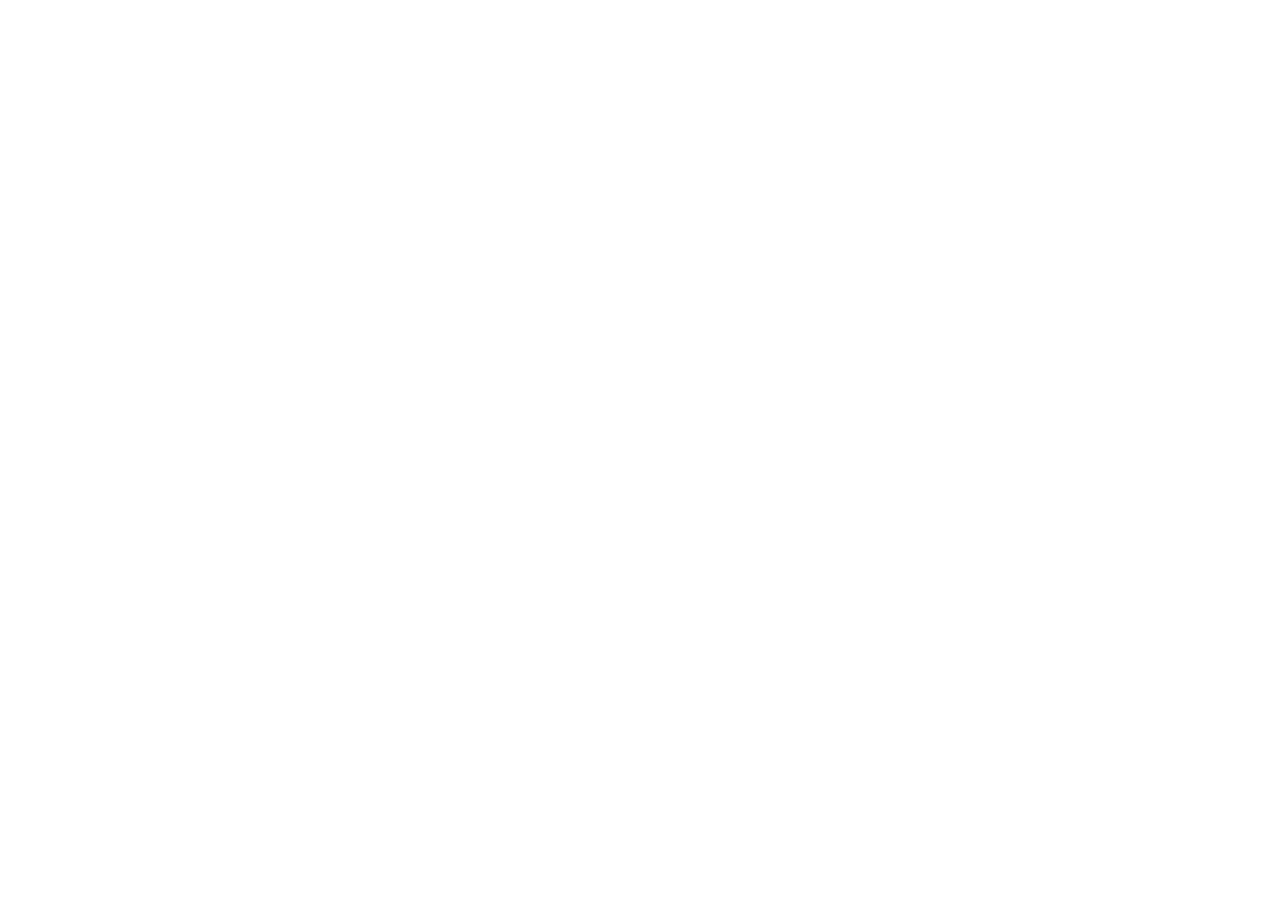
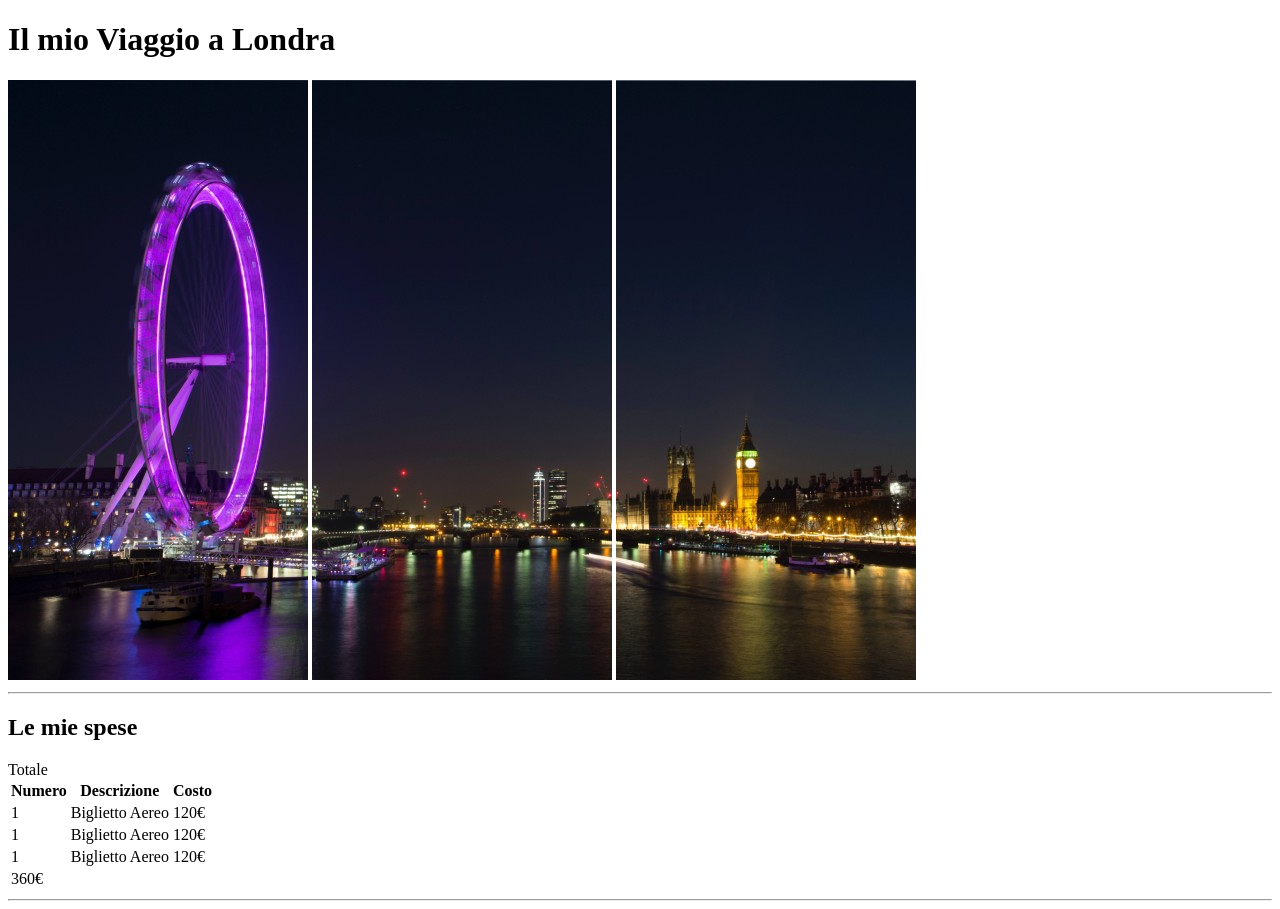
Before and after one commit to antonioferrigno28/html-london-trip, a plain HTML site: page index.html in a window 1280 px wide. Before the commit the page ends 800 px from the top, so only its background shows below. Drawn offline with Linux system fonts and the light colour scheme.

Commit message:
added header and main table

```diff
--- a/index.html
+++ b/index.html
@@ -1,5 +1,5 @@
 <!-- Analizzando lo screenshot fornito da Tiziano posso pensare che la struttura della pagina sia costituita da un header
- che comprende il primo titolo (presumibilmente h1) e le tre fotografie, dopodichè un body con i vari elenchi, tabelle ed entità
+ che comprende il primo titolo (presumibilmente h1) e le tre fotografie, dopodichè un main con i vari elenchi, tabelle ed entità
  ed infine un footer comprensivo di foto cche potrebbero fare da "outro"-->
 
 
@@ -15,6 +15,57 @@
     <title>Il mio Viaggio a Londra</title>
 </head>
 <body>
+<!--header con titolo, immagini ed hr per introdurre il body-->
+    <header>
+        <h1>Il mio Viaggio a Londra</h1>
+        <img src="./img/ruota.jpg" alt="panorama1">
+        <img src="./img/ruota-2.jpg" alt="panorama2">
+        <img src="./img/ruota-3.jpg" alt="panorama3">
+        <hr>
+    </header>
+<!--Inizio main con liste, tabelle ed entities-->
+    <main>
+    <h2>Le mie spese</h2>
+<!--Inizio tabella spese-->
+    <table>
 
+        <thead>
+            <th>Numero</th>
+            <th>Descrizione</th>
+            <th>Costo</th>
+        </thead>
+
+    <tbody>
+        <tr>
+            <td>1</td>
+            <td>Biglietto Aereo</td>
+            <td>120&euro;</td>
+        </tr>
+
+        <tr>
+            <td>1</td>
+            <td>Biglietto Aereo</td>
+            <td>120&euro;</td>
+        </tr>
+
+         <tr>
+             <td>1</td>
+             <td>Biglietto Aereo</td>
+             <td>120&euro;</td>
+        </tr>
+
+    </tbody>
+
+        <tfoot>
+            <tr>
+                <tdcolspan="2">Totale</td>
+                <td>360&euro;</td>
+            </tr>
+        </tfoot>
+    </table>
+<!--Fine tabella-->
+<hr>
+
+</main>
 </body>
 </html>
```
